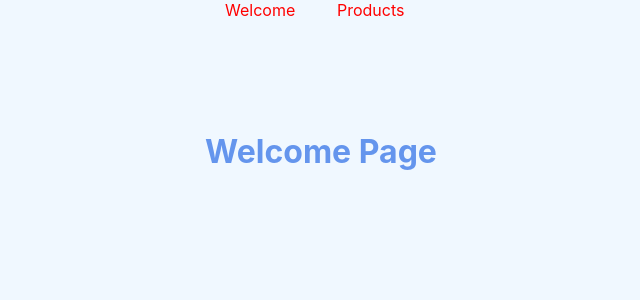
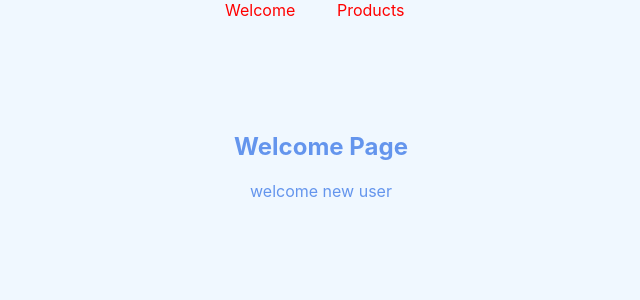
Before and after one commit to xiaotaozi1127/react-router-demo, a React (Create React App) app: page /welcome/new-user in a window 1280 px wide. Shown: the top 300 px of the page, without its empty margins (319-959 px from the left). Built offline with nearby package versions, Linux system fonts and the light colour scheme.

Commit message:
add nested route

```diff
--- a/src/App.js
+++ b/src/App.js
@@ -1,5 +1,5 @@
 import './App.css';
-import { Route, Switch } from "react-router-dom"
+import { Route, Switch, Redirect } from "react-router-dom"
 import Welcome from './pages/Welcome'
 import Products from './pages/Products'
 import ProductDetail from './pages/ProductDetail';
@@ -11,6 +11,9 @@
       <MainHeader></MainHeader>
       <main>
         <Switch>
+          <Route path="/" exact>
+            <Redirect to="/welcome"></Redirect>
+          </Route>
           <Route path="/welcome">
             <Welcome></Welcome>
           </Route>
--- a/src/pages/Welcome.js
+++ b/src/pages/Welcome.js
@@ -1,5 +1,16 @@
+import { Route } from "react-router-dom"
+
 const Welcome = () => {
-    return <h1>Welcome Page</h1>
+    return (
+        <section>
+            <h1>Welcome Page</h1>
+            <Route path="/welcome/new-user">
+                <p>welcome new user</p>
+            </Route>
+
+        </section>
+
+    )
 }
 
 export default Welcome;
```
